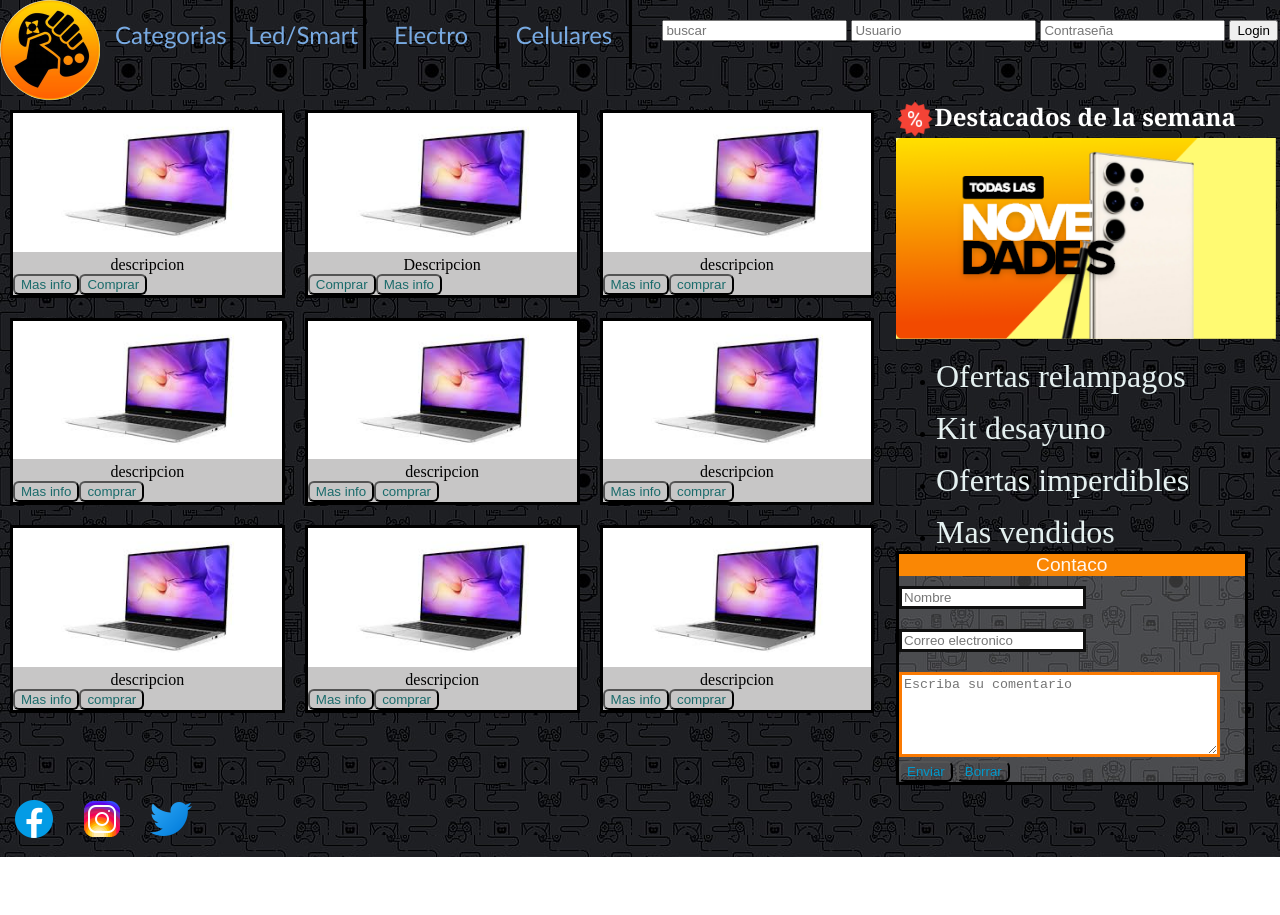
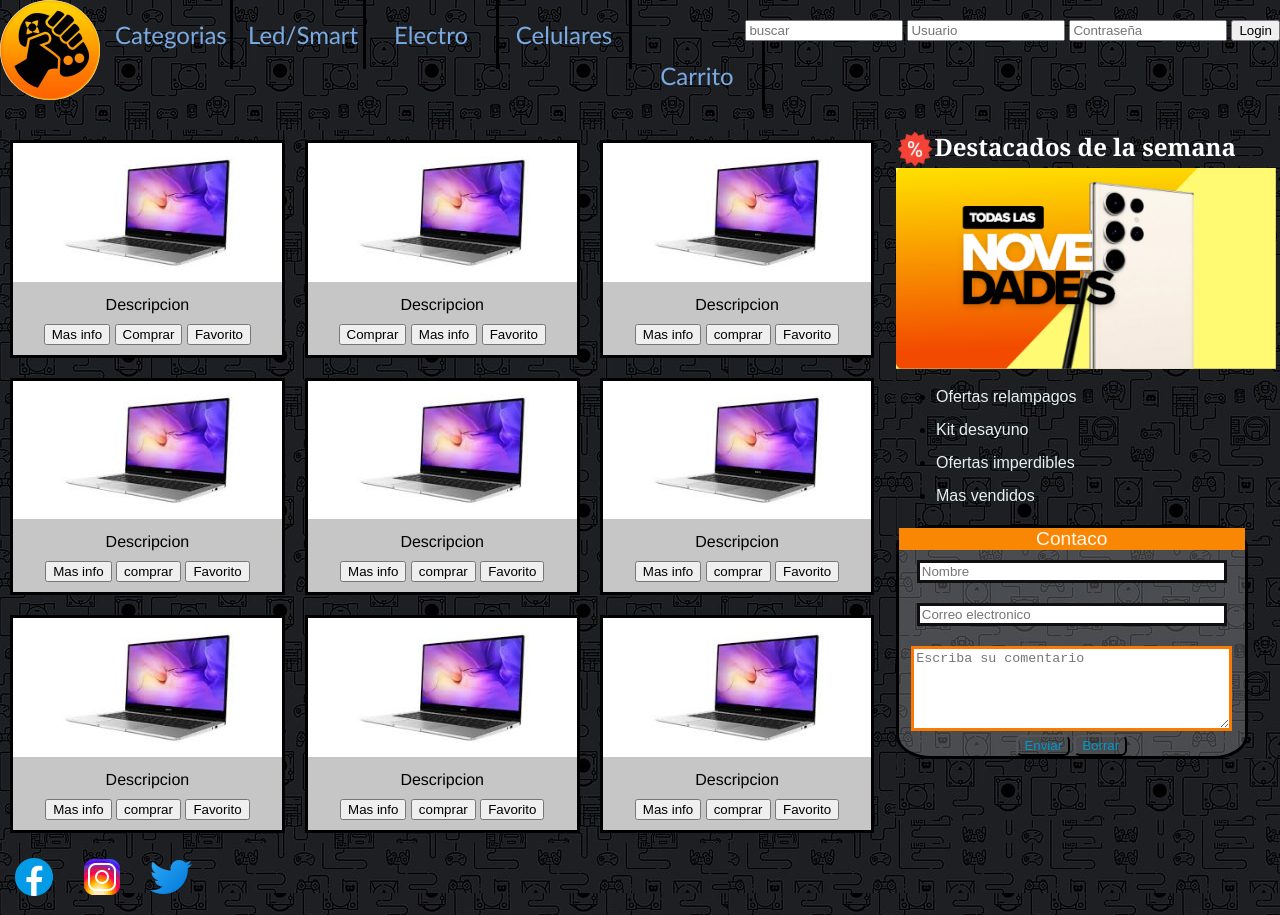
Before and after one commit to Liougolini/liougolini, a plain HTML site: page Clase 05/index.html in a window 1280 px wide. Before the commit the page ends 857 px from the top, so only its background shows below. Drawn offline with Linux system fonts and the light colour scheme.

Commit message:
modificaciones 8/06/23

```diff
--- a/Clase 05/index.html
+++ b/Clase 05/index.html
@@ -23,6 +23,7 @@
             <li><a href="#" >Led/Smart</a></li>
             <li><a href="#" >Electro</a></li>
             <li><a href="#" >Celulares</a></li>
+            <li><a href="#" >Carrito</a></li>
         </ul>
     </nav>
 </header>
@@ -31,67 +32,76 @@
             <div class="foto">
 
             <img src="./img/laptop.jpg" alt="laptop">
-                <p>descripcion</p>
+                <p>Descripcion</p>
                 <button>Mas info</button>
                 <button>Comprar</button>
+                <button>Favorito</button>
             </div>
             <div class="foto">
                 <img  src="./img/laptop.jpg" alt="Consola nintendo">
                 <p>Descripcion</p>
                 <button>Comprar</button>
                 <button>Mas info</button>
+                <button>Favorito</button>
             </div>
             <div class="foto">
 
                 <img src="./img/laptop.jpg" alt="laptop">
-                    <p>descripcion</p>
+                    <p>Descripcion</p>
                     <button>Mas info</button>
                     <button>comprar</button>
+                    <button>Favorito</button>
 
                 </div>
                 <div class="foto">
 
                     <img src="./img/laptop.jpg" alt="laptop">
-                        <p>descripcion</p>
+                        <p>Descripcion</p>
                         <button>Mas info</button>
                         <button>comprar</button>
+                        <button>Favorito</button>
 
                     </div>
                     <div class="foto">
 
                         <img src="./img/laptop.jpg" alt="laptop">
-                            <p>descripcion</p>
+                            <p>Descripcion</p>
                             <button>Mas info</button>
                             <button>comprar</button>
+                            <button>Favorito</button>
 
                         </div>
                         <div class="foto">
 
                             <img src="./img/laptop.jpg" alt="laptop">
-                                <p>descripcion</p>
+                                <p>Descripcion</p>
                                 <button>Mas info</button>
                                 <button>comprar</button>
+                                <button>Favorito</button>
                             </div>
                             <div class="foto">
 
                                 <img src="./img/laptop.jpg" alt="laptop">
-                                    <p>descripcion</p>
+                                    <p>Descripcion</p>
                                     <button>Mas info</button>
                                     <button>comprar</button>
+                                    <button>Favorito</button>
                                 </div>
                                 <div class="foto">
 
                                     <img src="./img/laptop.jpg" alt="laptop">
-                                        <p>descripcion</p>
+                                        <p>Descripcion</p>
                                         <button>Mas info</button>
                                         <button>comprar</button>
+                                        <button>Favorito</button>
                                     </div>
                                     <div class="foto">
 
                                         <img src="./img/laptop.jpg" alt="laptop">
-                                            <p>descripcion</p>
+                                            <p>Descripcion</p>
                                             <button>Mas info</button>
                                             <button>comprar</button>
+                                            <button>Favorito</button>
                                         </div>
 
         </section>
@@ -133,6 +143,7 @@
 
             <a href="#"><img src="./icons/icon-tw.png" alt=""></a>
         </div>
+
     </footer>
 
 </body>
--- a/Clase 05/style.css
+++ b/Clase 05/style.css
@@ -19,9 +19,12 @@ header img{
 }
 div.serch{
     float: right;
+    margin-top: 20px;
 
-    margin-top: 20px;
-    margin-right: 2px;
+
+}
+div.serch input{
+    width: 150px;
 }
 header nav ul li{
     list-style: none;
@@ -108,14 +111,17 @@ border: black solid;
 background-color: rgb(199, 198, 198);
 margin: 10px;
 float: left;
+font-family: 'Franklin Gothic Medium', 'Arial Narrow', Arial, sans-serif;
 }
+.foto p{
+    text-align: center;
+    margin: 10px;
+
+}
+
 div.foto img{
     max-width: 100%;
     margin: 0px;
-
-}
-.section{
-    background-color: brown;
 }
 aside h2{
     color: rgb(255, 255, 255);
@@ -139,41 +145,46 @@ aside textarea{
 }
 div.foto button{
     color: #000000;
-    background:transparent;
-    color: #1a6b6b;
-    border-radius: 6px;
-    float: left;
+
+    color: #020100;
+    margin-bottom: 10px;
 
 
 }
 aside nav ul li a{
     color: rgb(229, 241, 241);
-    font-size: 2em;
+    font-size: 1em;
+    list-style: none;
     text-decoration:none;
-
-
 
 
 
 }
 aside nav ul li a:hover{
-    color: red;
+    color: rgb(255, 251, 0);
+    display: block;
+    width: 70%;
+    background-color: #fa7a03;
+    transition: 1s;
 
 }
 aside nav ul li{
     text-align: left;
     font-size: 1em;
     margin-top: 15px;
+    font-family: fantasy;
 }
 aside input{
-    float: left;
+
     padding: 10px auto;
     margin-bottom: 20px;
     border: rgb(15, 15, 15) solid;
+    width: 300px;
 
 }
 aside p.contacto1{
     color: rgb(255, 247, 240);
+    max-width: 100%;
     font-size: 1.2em;
     font-family: sans-serif;
     text-align: center;
@@ -182,8 +193,11 @@ aside p.contacto1{
 }
 aside div.contacto{
     border: black solid;
+    border-radius: 10%;
     background-color:rgba(255, 255, 255, .2);
-    width: 90%
+    width: 90%;
+    margin-top: 20px;
+    text-align: center;
 
 
 }
```
